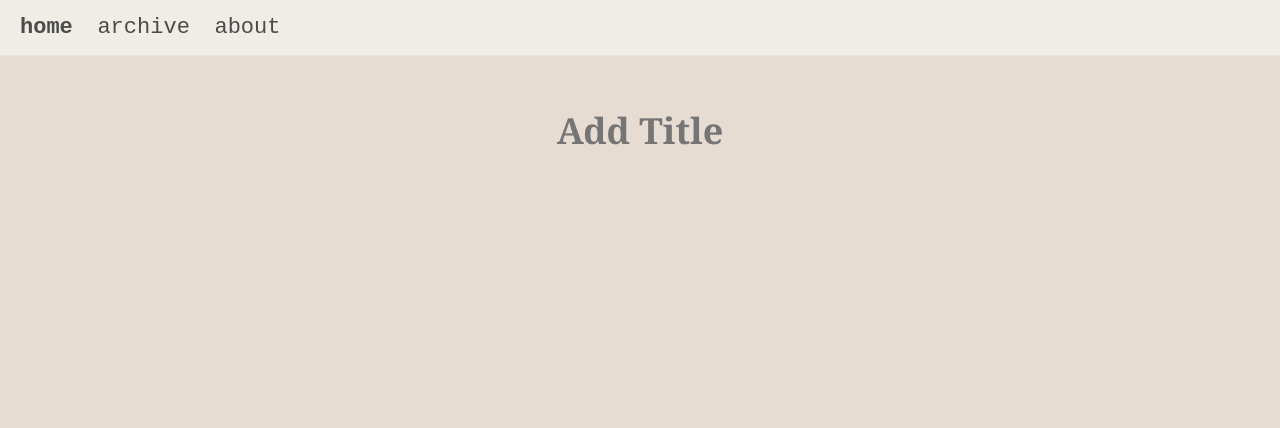
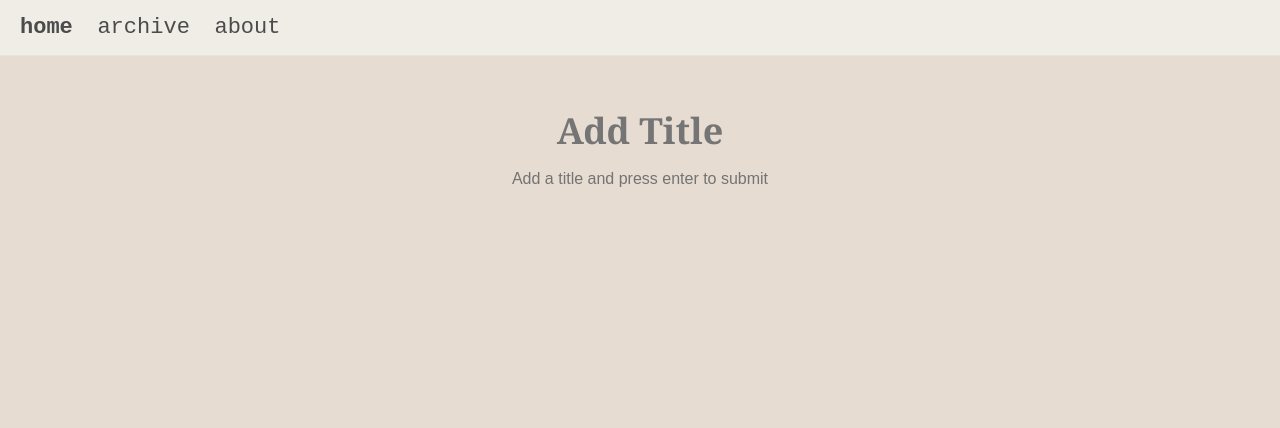
Before and after one commit to jennifermklein/word-by-word, a Flask app: template templates/title.html in a window 1280 px wide. Shown: the top 428 px of the page. Run offline with Flask 2, Linux system fonts and the light colour scheme; the template is opened without the code that fills it, so the values that code supplies are empty; some libraries are stand-ins or nearby versions.

Commit message:
add instruction to add title

```diff
--- a/static/word_style.css
+++ b/static/word_style.css
@@ -75,35 +75,19 @@ button:hover {
     color: rgb(0,100,100);
   }
 
-.error2 {
+.message {
     width: 50%;
     text-align: center;
     display: inline;
 }
 
-.error2 > p {
+.message > p {
     font-family: Arial, Helvetica, sans-serif;
     color: rgb(115, 115, 115);
     text-indent: 0%;
     margin-top: -10px;
     transition: all .3s;
 }
-
-/* .error {
-    margin: -40px auto auto auto;
-    width: 300px;
-    text-align: center;
-    background-color: rgb(230, 220, 210);
-}
-
-.error > p {
-    font-family: Arial, Helvetica, sans-serif;
-    color: #D8000C;
-    background-color: #FFD2D2;
-    text-indent: 0%;
-    padding: 8px;
-    box-shadow: 1px 1px 1px rgb(100, 125, 125);
-} */
 
 .date {
     text-indent: 0%;
--- a/static/wordbyword.js
+++ b/static/wordbyword.js
@@ -1,8 +1,7 @@
 document.addEventListener('DOMContentLoaded',function() {
     const story = document.querySelector('#curr_story');
     const addWord = document.querySelector('#add_word');
-    // const errorMessage = document.querySelector('#apology');
-    const errorMessage2 = document.querySelector('#apology2');
+    const errorMessage = document.querySelector('#apology');
     // const endStory = document.querySelector('#end_story');
 
     function updateStory () {
@@ -23,8 +22,8 @@ document.addEventListener('DOMContentLoaded',function() {
     setInterval(updateStory, 500);
 
     function resetErrorMessage(){
-        errorMessage2.style.color = "rgb(115, 115, 115)";
-        errorMessage2.innerHTML = "Type a single word and press enter to submit";
+        errorMessage.style.color = "rgb(115, 115, 115)";
+        errorMessage.innerHTML = "Type a single word and press enter to submit";
     }
 
     // show error if submits word and then keeps typing
@@ -32,8 +31,8 @@ document.addEventListener('DOMContentLoaded',function() {
         axios.get('/session_error')
             .then(function(response) {
                 if (response.data === 'True') {
-                    errorMessage2.style.color = "#D8000C";
-                    errorMessage2.innerHTML = "It's someone else's turn to add a word!";
+                    errorMessage.style.color = "#D8000C";
+                    errorMessage.innerHTML = "It's someone else's turn to add a word!";
                     setInterval(resetErrorMessage, 10000);
                 }
             })
--- a/templates/index.html
+++ b/templates/index.html
@@ -14,8 +14,8 @@
     <header>
       <h1>Word by Word</h1>
     </header>
-    <div class="error2">
-      <p id="apology2">Type a single word and press enter to submit</p>
+    <div class="message">
+      <p id="apology">Type a single word and press enter to submit</p>
     </div>
     <div class='story'>
         <span id='curr_story'>{{story}}</span>
--- a/templates/title.html
+++ b/templates/title.html
@@ -18,6 +18,9 @@
       </form>
       <h1>
     </header>
+    <div class="message">
+      <p id="title_message">Add a title and press enter to submit</p>
+    </div>
     <div class='story'>
         <span>{{story}}</span>
     </div>
```
Also changed, not shown: 1 other file.
